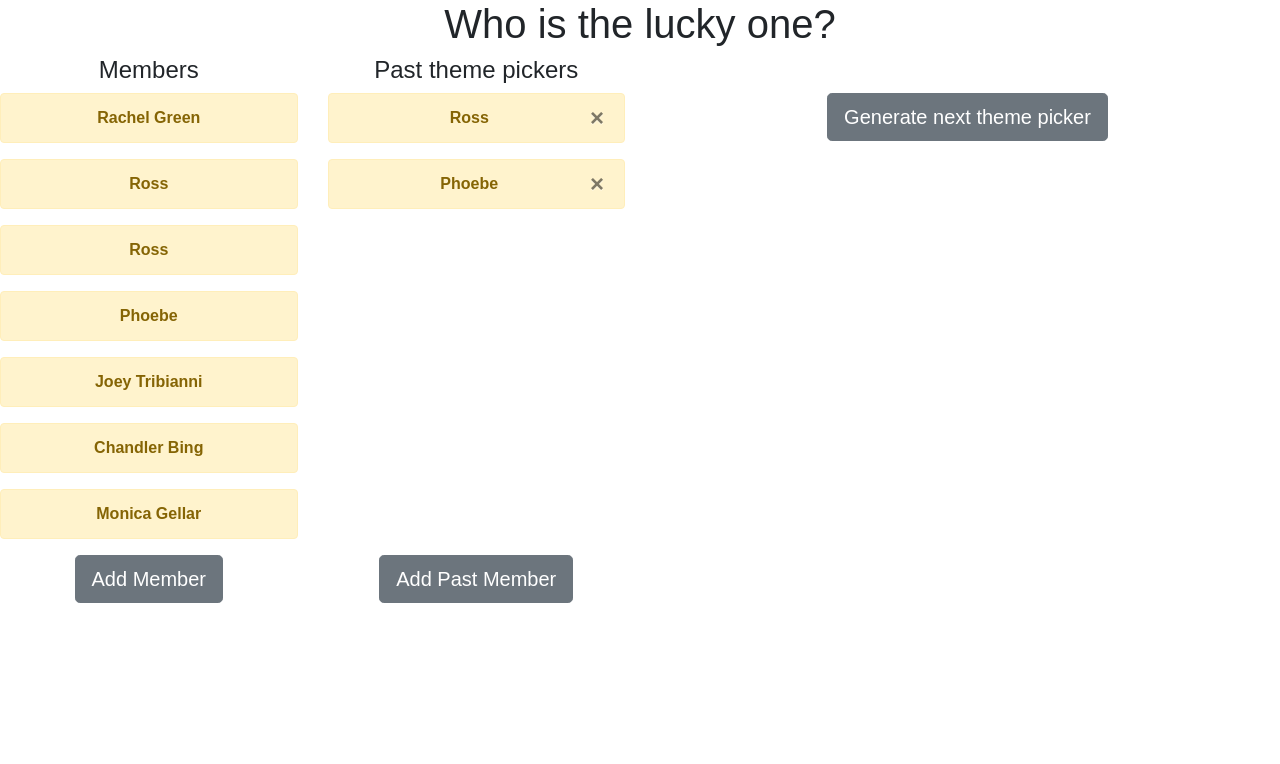
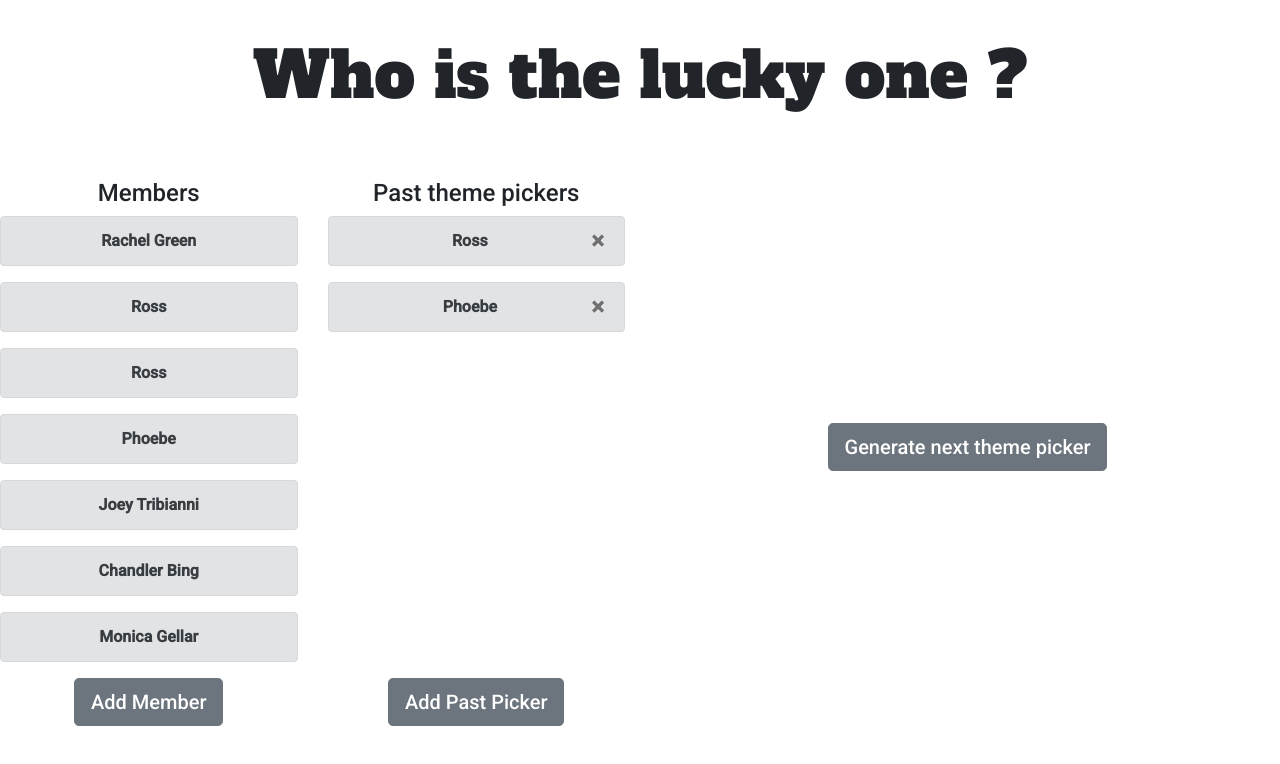
Before and after one commit to YangfanZhang/WhoIsLuckyOne, a plain HTML site: page index.html in a window 1280 px wide. Drawn offline with nearby package versions, Linux system fonts and the light colour scheme.

Commit message:
Added fonts, modified layout.

```diff
--- a/index.html
+++ b/index.html
@@ -3,7 +3,7 @@
   <head>
     <meta charset="UTF-8" />
     <meta name="viewport" content="width=device-width, initial-scale=1.0" />
-    <title>Whose is the lucky one?</title>
+    <title>Whose is the lucky one ?</title>
     <link
       rel="stylesheet"
       href="https://stackpath.bootstrapcdn.com/bootstrap/4.4.1/css/bootstrap.min.css"
@@ -11,6 +11,7 @@
       crossorigin="anonymous"
     />
     <link rel="stylesheet" href="styles.css" />
+    <link href="https://fonts.googleapis.com/css2?family=Alfa+Slab+One&family=Roboto:wght@500&display=swap" rel="stylesheet">
     <script
       src="https://code.jquery.com/jquery-3.3.1.slim.min.js"
       integrity="sha384-q8i/X+965DzO0rT7abK41JStQIAqVgRVzpbzo5smXKp4YfRvH+8abtTE1Pi6jizo"
@@ -28,21 +29,21 @@
     ></script>
   </head>
   <body>
-    <h1>Who is the lucky one?</h1>
+    <h1>Who is the lucky one ?</h1>
     <div class="row">
-      <div class="col-lg-3">
+      <div class="col-sm-3">
         <h4><span class="label label-primary">Members</span></h4>
       </div>
-      <div class="col-lg-3">
+      <div class="col-sm-3">
         <h4><span class="label label-primary">Past theme pickers</span></h4>
       </div>
     </div>
     <div class="row">
-      <div class="col-lg-3 AllList">
+      <div class="col-sm-3 AllList">
       </div>
-      <div class="col-lg-3 PastList">
+      <div class="col-sm-3 PastList">
       </div>
-      <div class="col-lg-6">
+      <div class="col-sm-6 my-auto">
          <button
           type="button"
           id="generateBtn"
@@ -55,7 +56,7 @@
       </div>
       </div>
       <div class="row">
-        <div class="col-lg-3">
+        <div class="col-sm-3">
           <button
           type="button"
           class="btn btn-secondary btn-lg"
@@ -63,12 +64,12 @@
           Add Member
         </button>
         </div>
-        <div class="col-lg-3">
+        <div class="col-sm-3">
           <button
           type="button"
           class="btn btn-secondary btn-lg"
         >
-          Add Past Member
+          Add Past Picker
         </button>
         </div>
       </div>
--- a/index.js
+++ b/index.js
@@ -2,18 +2,13 @@ var AllMembers = ["Rachel Green", "Ross", "Ross", "Phoebe", "Joey Tribianni", "C
 var PastMembers = [ "Ross", "Phoebe"];
 
 AllMembers.forEach(element => {
-    $(".AllList").append("<div class=\"alert alert-warning\" role=\"alert\"><strong>"+ element +"</strong></div>");
+    $(".AllList").append("<div class=\"alert alert-secondary\" role=\"alert\"><strong>"+ element +"</strong></div>");
 });
 
 PastMembers.forEach(element => {
-    $(".PastList").append("<div class=\"alert alert-warning\" role=\"alert\"><strong>" + element +
+    $(".PastList").append("<div class=\"alert alert-secondary\" role=\"alert\"><strong>" + element +
                             "  <button type=\"button\" class=\"close\" data-dismiss=\"alert\" aria-label=\"Close\"><span aria-hidden=\"true\">&times;</span></button></strong></div>");
 });
-
-
-
-
-
 
 
 $('.modal-body').text(NextPicker());
--- a/styles.css
+++ b/styles.css
@@ -1,7 +1,15 @@
 body{
+background-color:#fff;
 text-align: center;
 vertical-align: text-bottom;
-font-family: 'Ubuntu', sans-serif;
+font-family: 'Roboto', sans-serif;
+}
+
+h1{
+font-family: 'Alfa Slab One', cursive;
+font-size: 4rem;
+margin-top: 3%;
+margin-bottom: 5%;
 }
 
 .modal-dialog {
```
